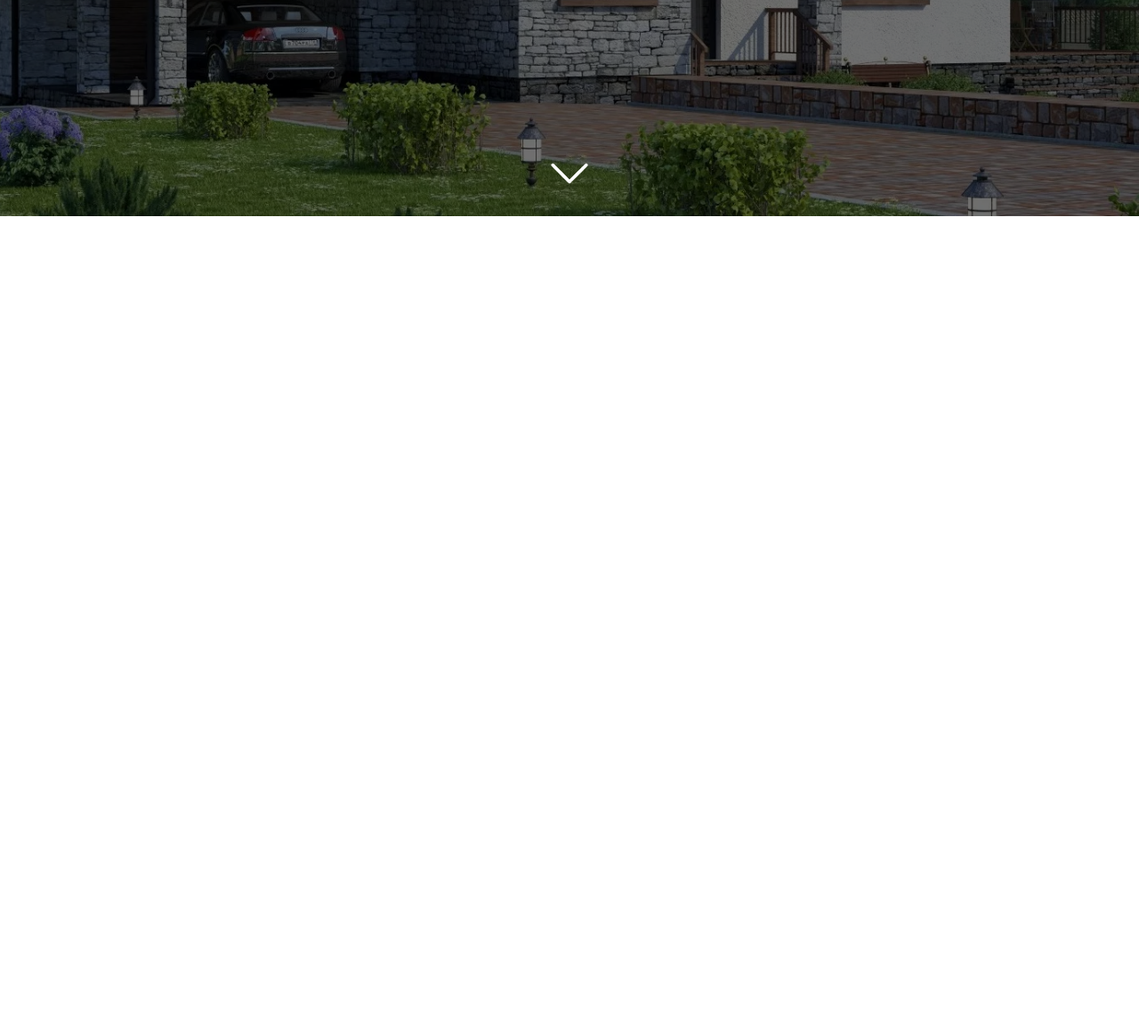
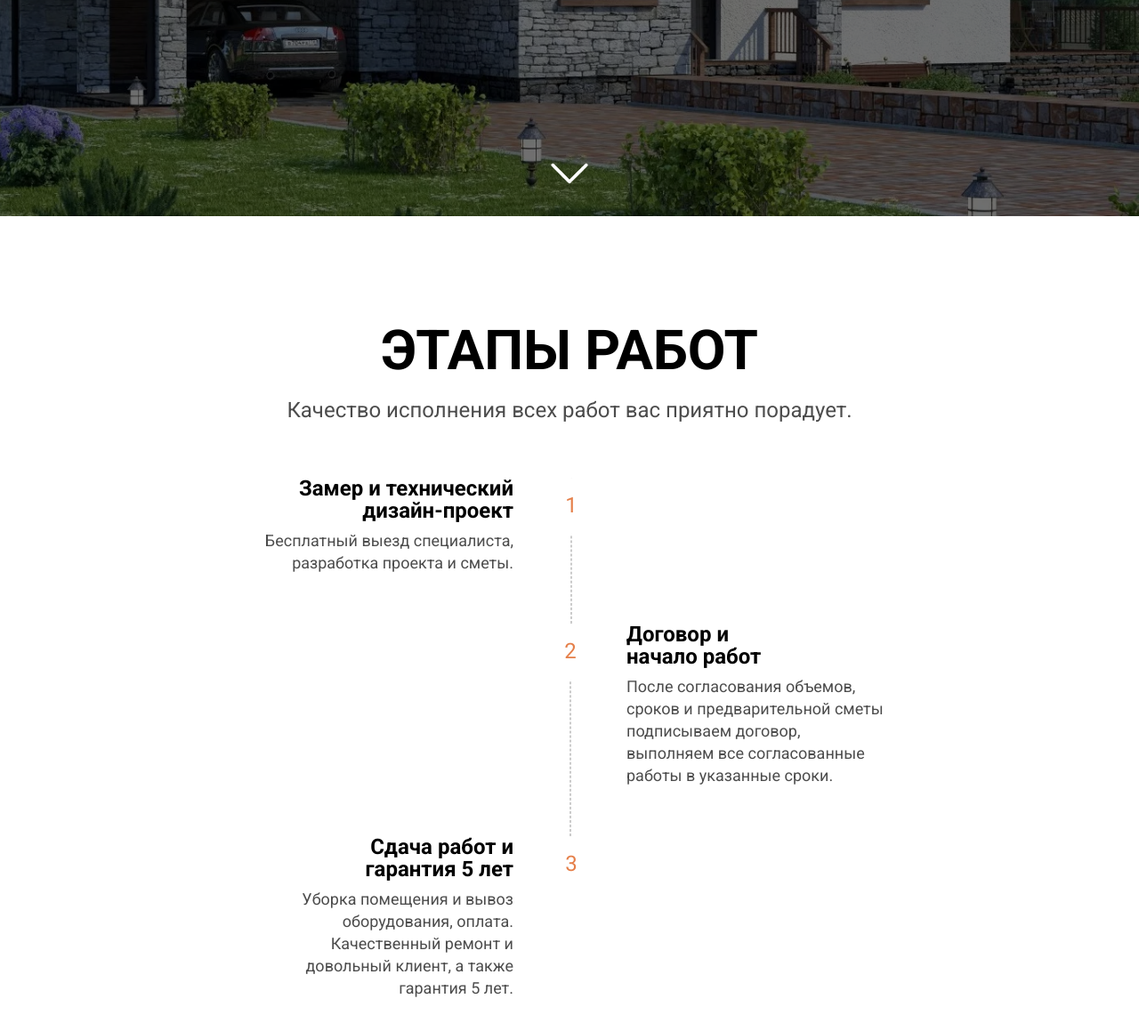
Before and after one commit to AsadaShin/Shturm, a plain HTML site: page index.html in a window 1280 px wide. Shown: the part 557-1716 px from the top of the page at 89% size. Before the commit the page ends 800 px from the top, so only its background shows below. Drawn offline with Linux system fonts and the light colour scheme.

Commit message:
add stages section

```diff
--- a/css/style.css
+++ b/css/style.css
@@ -35,6 +35,7 @@ a {
     padding: 0;
     border: none;
     background: none;
+    cursor: pointer;
 }
 
 .container {
@@ -42,6 +43,25 @@ a {
     width: 100%;
     margin: 0 auto;
     padding: 0 15px;
+}
+
+.stages-section {
+    padding: 120px 0;
+}
+
+.section-title {
+    text-align: center;
+    font-size: 62px;
+    text-transform: uppercase;
+    font-weight: 700;
+    margin-bottom: 24px;
+}
+
+.section-subtitle {
+    text-align: center;
+    font-size: 24px;
+    color: rgba(0, 0, 0, .7);
+    margin-bottom: 64px;
 }
 
 /* HEADER */
@@ -121,7 +141,7 @@ a {
 
 /* INTRO */
 
-.intro__section {
+.intro {
     width: 100%;
     height: 100vh;
     display: flex;
@@ -134,7 +154,7 @@ a {
     position: relative;
 }
 
-.intro__section::after {
+.intro::after {
     content: "";
     width: 100%;
     height: 100%;
@@ -164,9 +184,7 @@ a {
     font-size: 24px;
     color: rgba(255, 255, 255, .7);
     max-width: 600px;
-    margin: 0 auto;
-    margin-bottom: 60px;
-
+    margin: 0 auto 60px auto;
 }
 
 .intro__link {
@@ -175,7 +193,7 @@ a {
     background: #4b7a91;
     margin-left: 35px;
     border-radius: 6px;
-    transition: all linear .1s;
+    transition: all linear .2s;
 }
 
 .intro__link:first-child {
@@ -191,16 +209,107 @@ a {
     box-shadow: 0 0 15px #4b7a91;
 }
 
-.arrow-down {
-    margin: 0 auto;
+.arrow__button {
+    display: flex;
+    justify-content: center;
     position: absolute;
     bottom: 15px;
+    right: 0;
     left: 0;
-    right: 0;
     z-index: 2;
-    cursor: pointer;
     animation: animate 1s infinite;
     animation-timing-function: linear;
+}
+
+/* STAGES */
+
+.stages {
+    color: #000000;
+
+}
+
+.stages__inner {
+    max-width: 770px;
+    margin: 0 auto;
+}
+
+.stages__list-item {
+    display: flex;
+    text-align: right;
+    width: 50%;
+    position: relative;
+    right: -33px;
+}
+
+.stages__list-num__box {
+    order: 2;
+    position: relative;
+}
+
+.stages__list-item:nth-child(even) {
+    text-align: left;
+    margin-left: auto;
+    position: relative;
+    left: -32px;
+}
+
+.stages__list-item:nth-child(even) .stages__list-num__box {
+    order: -1;
+}
+
+.stages__list-separate {
+    display: block;
+    height: 100%;
+    position: absolute;
+    z-index: 10;
+    top: 0;
+    left: 50%;
+
+    border: 1px dashed rgba(0,0,0, .2);
+}
+
+.stages__list-item:last-child .stages__list-separate {
+    display: none;
+}
+
+.stages__list-number {
+    display: inline-block;
+    font-size: 24px;
+    color: rgba(229, 127, 73, 1);
+    position: relative;
+    z-index: 200;
+    text-align: center;
+    width: 64px;
+    height: 64px;
+    padding: 19px 0 15px 2px;
+    border-radius: 50%;
+    background: #fff;
+}
+
+
+.stages__list-content {
+    padding: 0 32px 56px 0;
+}
+
+.stages__list-item:last-child .stages__list-content {
+    padding-bottom: 0;
+}
+
+.stages__list-item:nth-child(even) .stages__list-content {
+    padding: 0 0 56px 32px;
+}
+
+.stages__list-title {
+    font-size: 24px;
+    font-weight: 700;
+    margin-bottom: 8px;
+    line-height: 25px;
+}
+
+.stages__list-text {
+    font-size: 18px;
+    line-height: 25px;
+    color: rgba(0, 0, 0, .7);
 }
 
 @keyframes animate {
--- a/index.html
+++ b/index.html
@@ -13,6 +13,8 @@
 </head>
 
 <body>
+
+    <!-- HEADER -->
     <header class="header">
         <div class="container">
             <div class="header__inner">
@@ -21,7 +23,6 @@
                         <img class="logo__img" src="/images/home-no.png" alt="">
                     </a>
                 </div>
-
                 <nav class="nav">
                     <ul class="nav__list">
                         <li class="nav__list-item">
@@ -50,7 +51,8 @@
         </div>
     </header>
 
-    <div class="intro intro__section">
+    <!-- INTRO -->
+    <div class="intro section">
         <div class="container">
             <div class="intro__inner">
                 <h1 class="intro__title">
@@ -69,7 +71,8 @@
                 </div>
 
             </div>
-            <button type="button" class="arrow-down button">
+            <div class="arrow__button">
+                <button type="button" class="button">
                     <svg version="1.0" xmlns="http://www.w3.org/2000/svg" width="60px" height="60px"
                         viewBox="0 0 512.000000 512.000000" preserveAspectRatio="xMidYMid meet">
                         <g transform="translate(0.000000,512.000000) scale(0.100000,-0.100000)" fill="#ffffff"
@@ -83,6 +86,65 @@
                 </button>
             </div>
         </div>
+    </div>
+
+    <!-- STAGES -->
+    <div class="stages stages-section">
+        <div class="container">
+            <div class="stages__inner">
+                <h2 class="stages__title section-title">
+                    Этапы работ
+                </h2>
+                <p class="stages__subtitle section-subtitle">
+                    Качество исполнения всех работ вас приятно порадует.
+                </p>
+                <ul class="stages__list">
+                    <li class="stages__list-item">
+                        <div class="stages__list-num__box">
+                            <div class="stages__list-separate"></div>
+                            <div class="stages__list-number">1</div>
+                        </div>
+                        <div class="stages__list-content">
+                            <h4 class="stages__list-title">
+                                Замер и технический дизайн-проект
+                            </h4>
+                            <p class="stages__list-text">
+                                Бесплатный выезд специалиста, разработка проекта и сметы.
+                            </p>
+                        </div>
+                    </li>
+                    <li class="stages__list-item">
+                        <div class="stages__list-num__box">
+                            <div class="stages__list-separate"></div>
+                            <div class="stages__list-number">2</div>
+                        </div>
+                        <div class="stages__list-content">
+                            <h4 class="stages__list-title">
+                                Договор и <br> начало работ
+                            </h4>
+                            <p class="stages__list-text">
+                                После согласования объемов, сроков и предварительной сметы подписываем договор, выполняем все согласованные работы в указанные сроки.
+                            </p>
+                        </div>
+                    </li>
+                    <li class="stages__list-item">
+                        <div class="stages__list-num__box">
+                            <div class="stages__list-separate"></div>
+                            <div class="stages__list-number">3</div>
+                        </div>
+                        <div class="stages__list-content">
+                            <h4 class="stages__list-title">
+                                Сдача работ и <br> гарантия 5 лет
+                            </h4>
+                            <p class="stages__list-text">
+                                Уборка помещения и вывоз оборудования, оплата. Качественный ремонт и довольный клиент, а также гарантия 5 лет.
+                            </p>
+                        </div>
+                    </li>
+                </ul>
+            </div>
+        </div>
+    </div>
 </body>
 
 </html>
```
Lines whose indentation alone changed are shown as unchanged.
